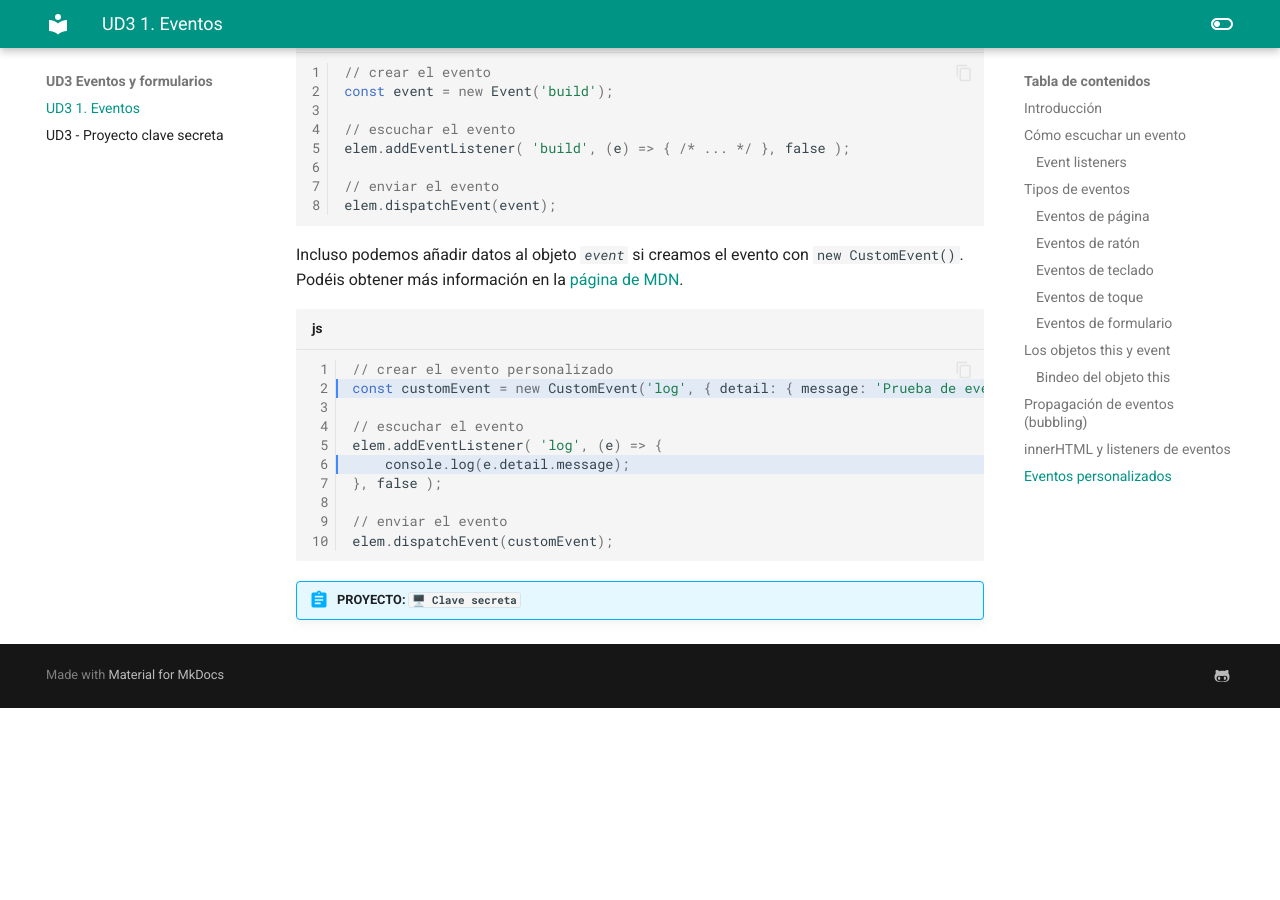
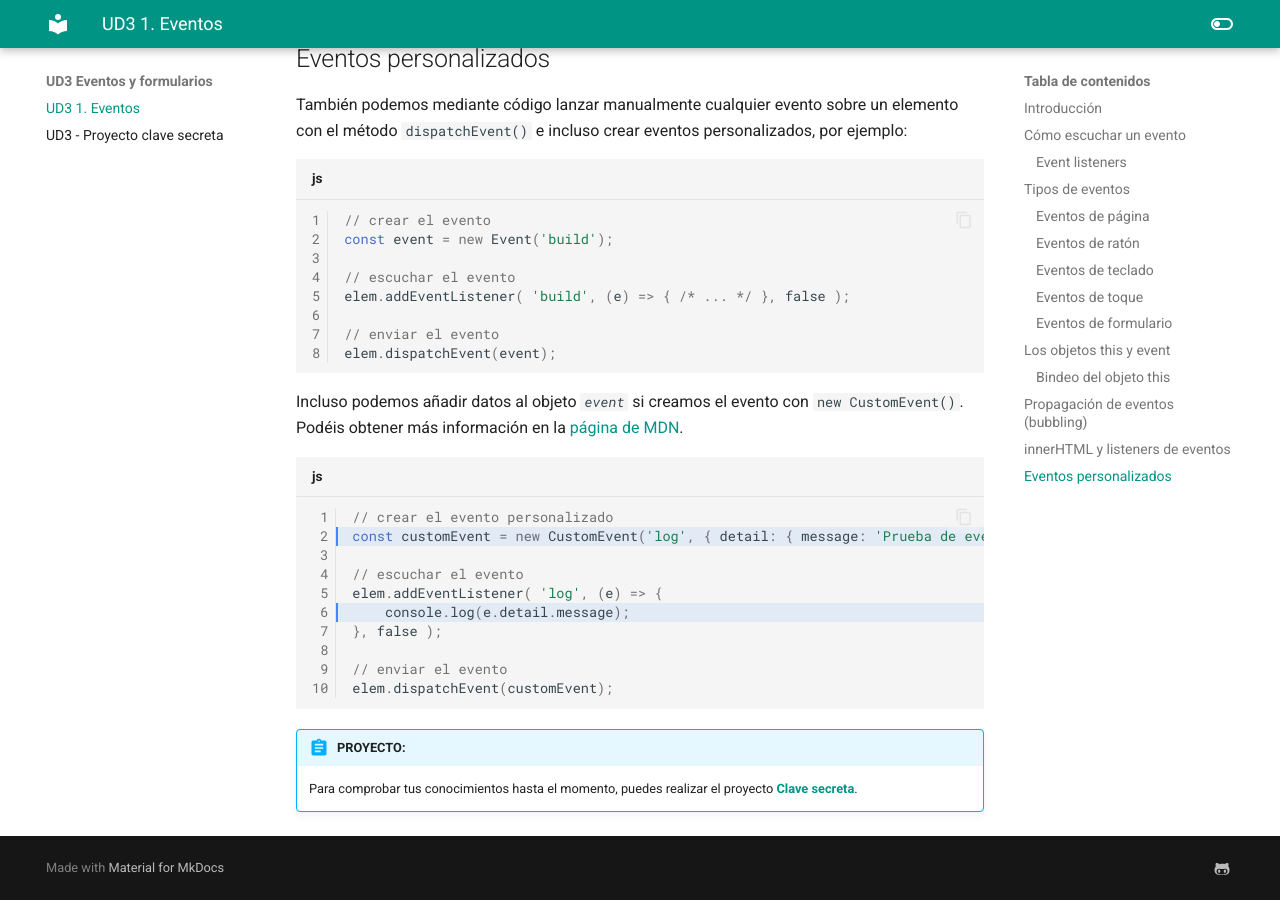
Before and after one commit to jsanvil/dwec2023, an MkDocs documentation site: the page built from docs/ud3/ud3-1-eventos.md, in a window 1280 px wide and 900 px high, scrolled down 10349 px. Built offline with MkDocs 1.6.1 and Material for MkDocs 9.7.7, drawn with Linux system fonts in a browser that asks for light colours; before the commit the page ends 11057 px from its top, so only the background shows below that.

Commit message:
ud3 fixes

````diff
--- a/docs/ud3/ud3-1-eventos.md
+++ b/docs/ud3/ud3-1-eventos.md
@@ -90,7 +90,10 @@
 });
 ```
 
-<script async src="//jsfiddle.net/juansegura/L5pkg93w/1/embed/js,html,result/"></script>
+<!-- <script async src="//jsfiddle.net/juansegura/L5pkg93w/1/embed/js,html,result/"></script> -->
+
+<iframe width="100%" height="300" src="//jsfiddle.net/juansegura/L5pkg93w/1/embedded/js,html,result/" allowfullscreen="allowfullscreen" allowpaymentrequest frameborder="0"></iframe>
+
 
 Si queremos pasarle algún parámetro a la función _listener_ (cosa bastante poco usual) debemos usar funciones anónimas:
 
@@ -335,4 +338,5 @@
 elem.dispatchEvent(customEvent);
 ```
 
-!!! abstract "PROYECTO: `🖥️ Clave secreta`"
+!!! abstract "PROYECTO:"
+    Para comprobar tus conocimientos hasta el momento, puedes realizar el proyecto [**Clave secreta**](./ud3-proyecto-clave-secreta.md).
````
Also changed, not shown: docs/ud3/ud3-proyecto-clave-secreta.md (+1 -1 lines).
